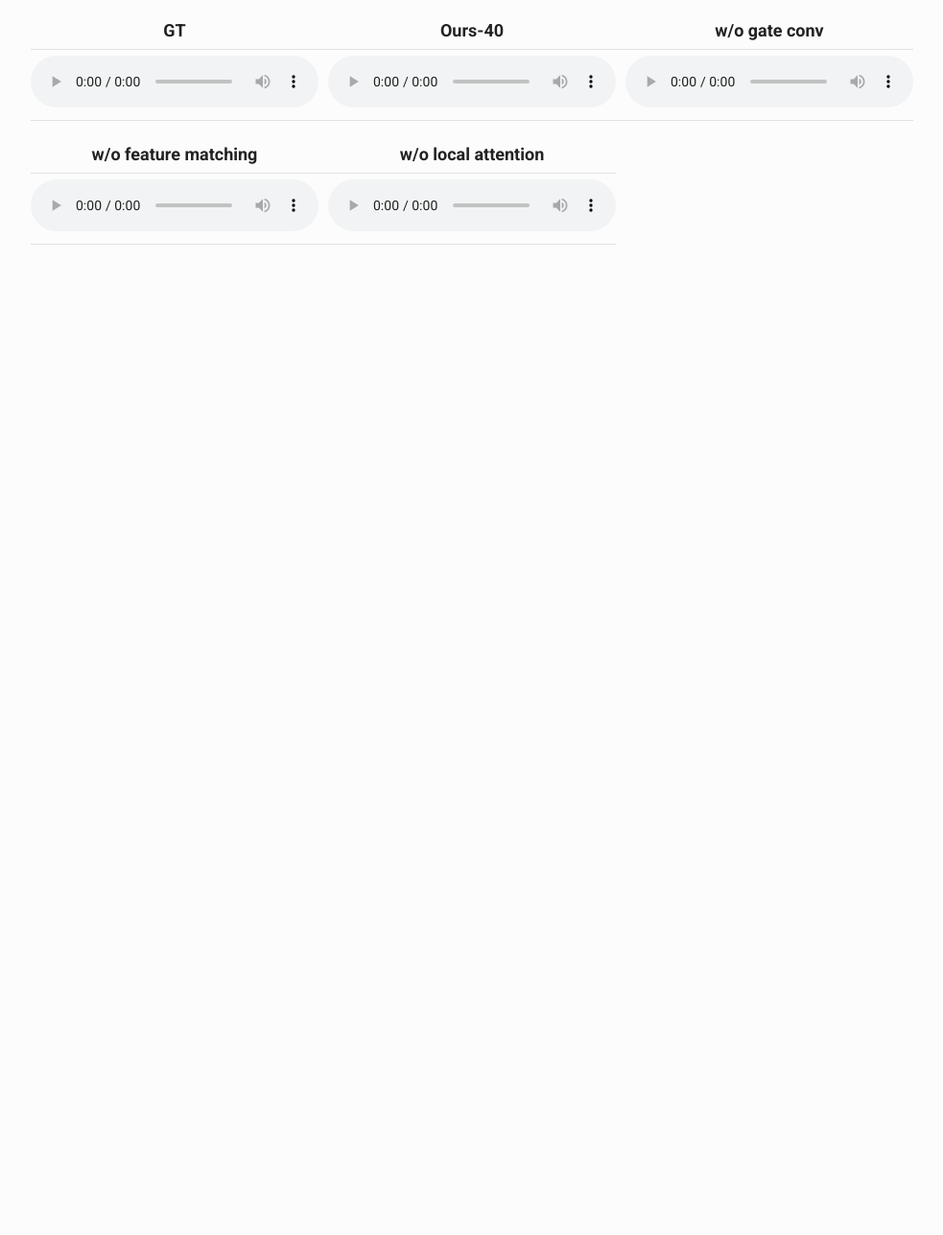
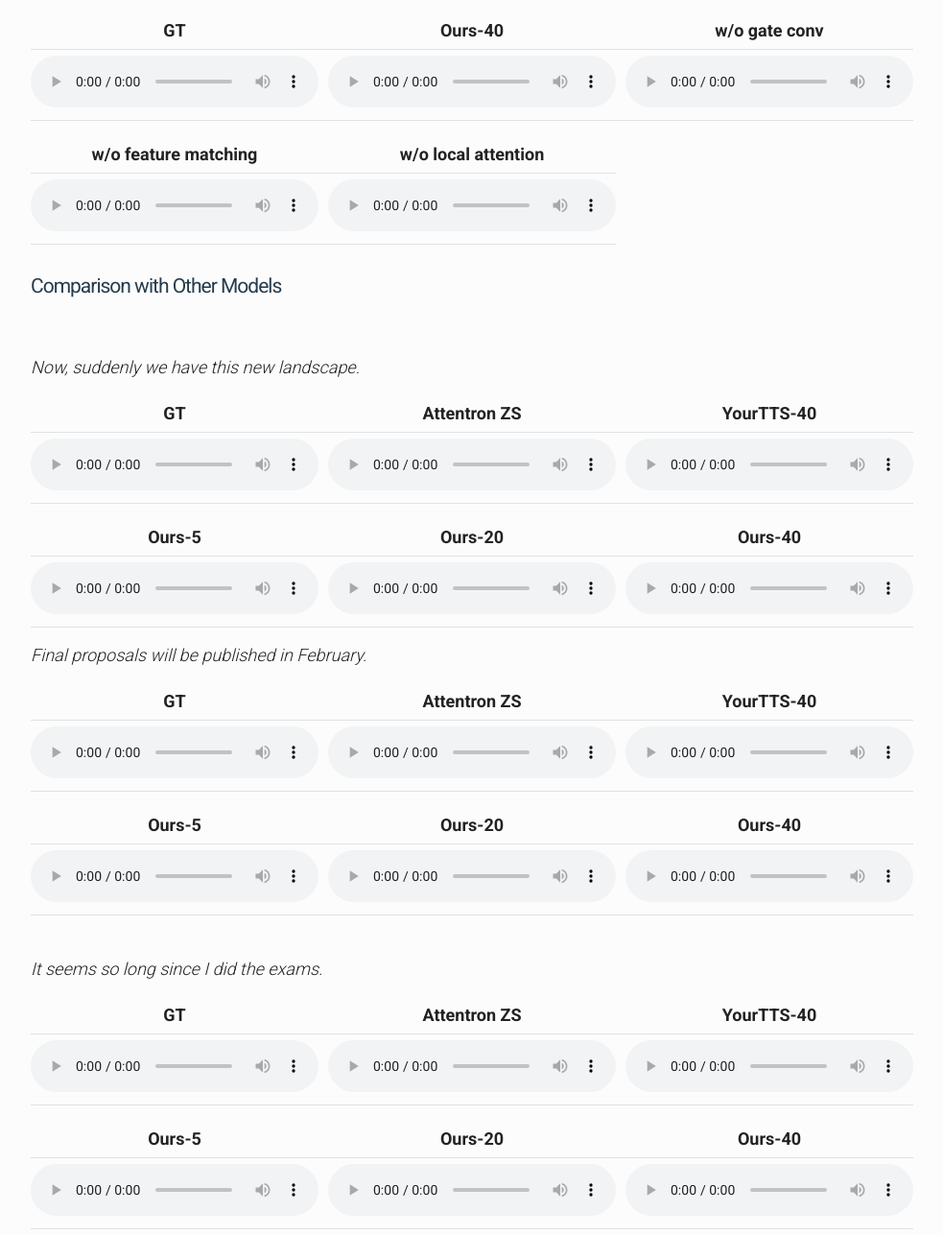
Before and after one commit to Phoswjw/Phoswjw.github.io, a plain HTML site: page home.html in a window 1280 px wide. Shown: the part 2557-3844 px from the top of the page at 96% size, without its empty margins (128-1111 px from the left). Before the commit the page ends 2852 px from the top, so only its background shows below. Drawn offline with nearby package versions, Linux system fonts and the light colour scheme; some packages are replaced by stand-ins of ours.

Commit message:
Update home.html

```diff
--- a/home.html
+++ b/home.html
@@ -224,6 +224,83 @@
 <td style="text-align: center"><audio controls="controls" ><source src="./sample/a/262/p262_041_local.wav" autoplay/></audio></td>
 </tr>
 </tbody></table>
+<h3 id="comparison-with-other-models">Comparison with Other Models</h3>
+<p><br><em>Now, suddenly we have this new landscape.</em></p>
+<table><thead>
+<tr>
+<th style="text-align: center">GT</th>
+<th style="text-align: center">Attentron ZS</th>
+<th style="text-align: center">YourTTS-40</th>
+</tr></thead><tbody>
+<tr>
+<td style="text-align: center"><audio controls="controls" ><source src="./sample/c/285/p285_247_GT.wav" autoplay/></audio></td>
+<td style="text-align: center"><audio controls="controls" ><source src="./sample/c/285/p285_247_yt40.wav" autoplay/></audio></td>
+<td style="text-align: center"><audio controls="controls" ><source src="./sample/c/285/p285_247_yt.wav" autoplay/></audio></td>
+</tr>
+</tbody></table>
+<table><thead>
+<tr>
+<th style="text-align: center">Ours-5</th>
+<th style="text-align: center">Ours-20</th>
+<th style="text-align: center">Ours-40</th>
+</tr></thead><tbody>
+<tr>
+<td style="text-align: center"><audio controls="controls" ><source src="./sample/c/285/p285_247_gen5.wav" autoplay/></audio></td>
+<td style="text-align: center"><audio controls="controls" ><source src="./sample/c/285/p285_247_gen20.wav" autoplay/></audio></td>
+<td style="text-align: center"><audio controls="controls" ><source src="./sample/c/285/p285_247_gen40.wav" autoplay/></audio></td>
+</tr>
+</tbody></table>
+<p><em>Final proposals will be published in February.</em></p>
+<table><thead>
+<tr>
+<th style="text-align: center">GT</th>
+<th style="text-align: center">Attentron ZS</th>
+<th style="text-align: center">YourTTS-40</th>
+</tr></thead><tbody>
+<tr>
+<td style="text-align: center"><audio controls="controls" ><source src="./sample/c/270/p270_065_GT.wav" autoplay/></audio></td>
+<td style="text-align: center"><audio controls="controls" ><source src="./sample/c/270/p270_065_yt40.wav" autoplay/></audio></td>
+<td style="text-align: center"><audio controls="controls" ><source src="./sample/c/270/p270_065_yt.wav" autoplay/></audio></td>
+</tr>
+</tbody></table>
+<table><thead>
+<tr>
+<th style="text-align: center">Ours-5</th>
+<th style="text-align: center">Ours-20</th>
+<th style="text-align: center">Ours-40</th>
+</tr></thead><tbody>
+<tr>
+<td style="text-align: center"><audio controls="controls" ><source src="./sample/c/270/p270_065_gen5.wav" autoplay/></audio></td>
+<td style="text-align: center"><audio controls="controls" ><source src="./sample/c/270/p270_065_gen20.wav" autoplay/></audio></td>
+<td style="text-align: center"><audio controls="controls" ><source src="./sample/c/270/p270_065_gen40.wav" autoplay/></audio></td>
+</tr>
+</tbody></table>
+<p><br><em>It seems so long since I did the exams.</em></p>
+<table><thead>
+<tr>
+<th style="text-align: center">GT</th>
+<th style="text-align: center">Attentron ZS</th>
+<th style="text-align: center">YourTTS-40</th>
+</tr></thead><tbody>
+<tr>
+<td style="text-align: center"><audio controls="controls" ><source src="./sample/c/262/p262_130_gt.wav" autoplay/></audio></td>
+<td style="text-align: center"><audio controls="controls" ><source src="./sample/c/262/p262_130_yt.wav" autoplay/></audio></td>
+<td style="text-align: center"><audio controls="controls" ><source src="./sample/c/262/p262_130_yt40.wav" autoplay/></audio></td>
+</tr>
+</tbody></table>
+<table><thead>
+<tr>
+<th style="text-align: center">Ours-5</th>
+<th style="text-align: center">Ours-20</th>
+<th style="text-align: center">Ours-40</th>
+</tr></thead><tbody>
+<tr>
+<td style="text-align: center"><audio controls="controls" ><source src="./sample/c/262/p262_130_gen5.wav" autoplay/></audio></td>
+<td style="text-align: center"><audio controls="controls" ><source src="./sample/c/262/p262_130_gen20.wav" autoplay/></audio></td>
+<td style="text-align: center"><audio controls="controls" ><source src="./sample/c/262/p262_130_gen40.wav" autoplay/></audio></td>
+</tr>
+</tbody></table>
+
 <!-- <table><thead>
 <tr>
 <th style="text-align: center">FastSpeech</th>
```
